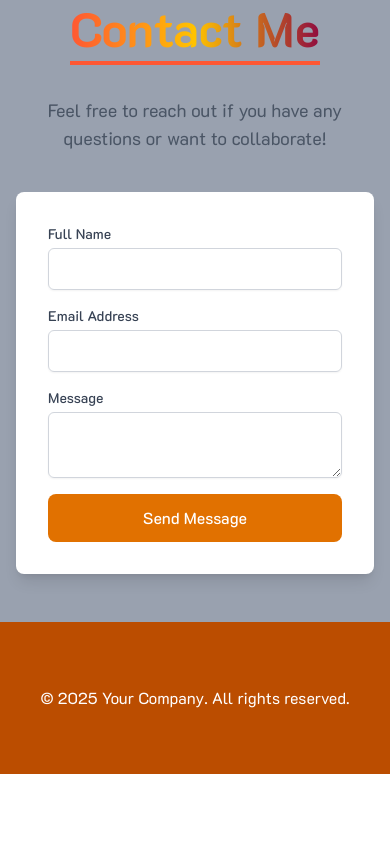
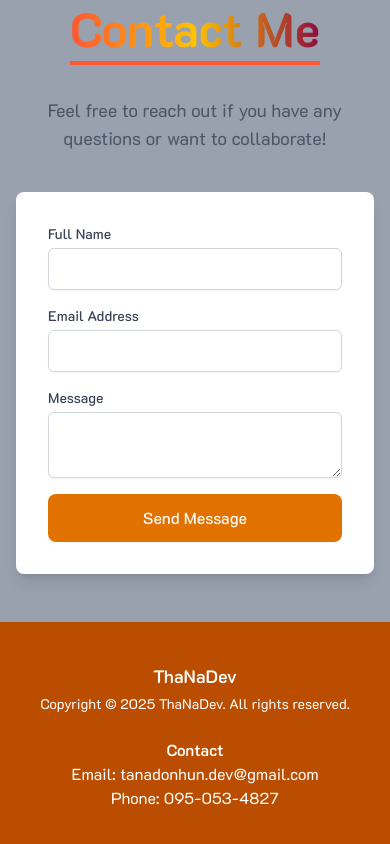
Before and after one commit to tanadonhundev/thana-dev-next, a Next.js app: page / in a window 390 px wide. Shown: the part 5077-5921 px from the top of the page. Before the commit the page ends 5851 px from the top, so only its background shows below. Built offline with nearby package versions, Linux system fonts and the light colour scheme.

Commit message:
refactor FooterSection

```diff
--- a/src/app/page.tsx
+++ b/src/app/page.tsx
@@ -7,6 +7,7 @@ import SkillSection from "../views/SkillSection";
 import WorkSection from "../views/WorkSection";
 import { useEffect, useRef, useState } from "react";
 import clsx from "clsx";
+import FooterSection from "@/views/FooterSection";
 
 export default function Home() {
   const cursorRef = useRef<HTMLDivElement>(null);
@@ -41,21 +42,17 @@ export default function Home() {
 
   return (
     <div>
-      <div ref={cursorRef} className={clsx("custom-cursor md:block hidden", { active })} />
+      <div
+        ref={cursorRef}
+        className={clsx("custom-cursor md:block hidden", { active })}
+      />
       <Navbar />
       <HomeSection />
       <AboutSection />
       <WorkSection />
       <SkillSection />
       <ContactSection />
-      <div>
-        {/* Call to Action Section */}
-       <section className="py-16 bg-amber-700 text-white">
-          <div className="max-w-7xl mx-auto px-4 sm:px-6 lg:px-8 text-center">
-            <p>&copy; 2025 Your Company. All rights reserved.</p>
-          </div>
-        </section>
-      </div>
+      <FooterSection />
     </div>
   );
 }
--- /dev/null
+++ b/src/views/FooterSection.tsx
@@ -0,0 +1,26 @@
+import React from "react";
+
+export default function FooterSection() {
+  return (
+    <section className="py-10 bg-amber-700 text-white">
+      <div className="max-w-7xl mx-auto px-4 sm:px-6 lg:px-8">
+        <div className="flex flex-col md:flex-row justify-between items-center text-center md:text-left gap-6">
+          {/* Branding & Copyright */}
+          <div>
+            <h2 className="text-lg font-semibold">ThaNaDev</h2>
+            <p className="text-sm mt-1">
+              Copyright &copy; 2025 ThaNaDev. All rights reserved.
+            </p>
+          </div>
+
+          {/* Contact Info */}
+          <div>
+            <h3 className="font-semibold">Contact</h3>
+            <p>Email: tanadonhun.dev@gmail.com</p>
+            <p>Phone: 095-053-4827</p>
+          </div>
+        </div>
+      </div>
+    </section>
+  );
+}
--- a/src/views/HomeSection.tsx
+++ b/src/views/HomeSection.tsx
@@ -47,7 +47,7 @@ export default function HomeSection() {
   const text = roles[index];
 
   return (
-    <section id="home" className="md:min-h-screen lg:h-screen">
+    <section id="home" className="md:h-screen lg:h-screen">
       <div className="flex flex-col md:flex-row h-full">
         {/* ฝั่งซ้าย - ข้อความ พร้อมพื้นหลัง amber */}
         <div className="bg-amber-600 w-full md:w-1/2 flex flex-col items-center justify-center text-center px-6 py-12">
```
Also changed, not shown: public/1111.jpg (deleted).
